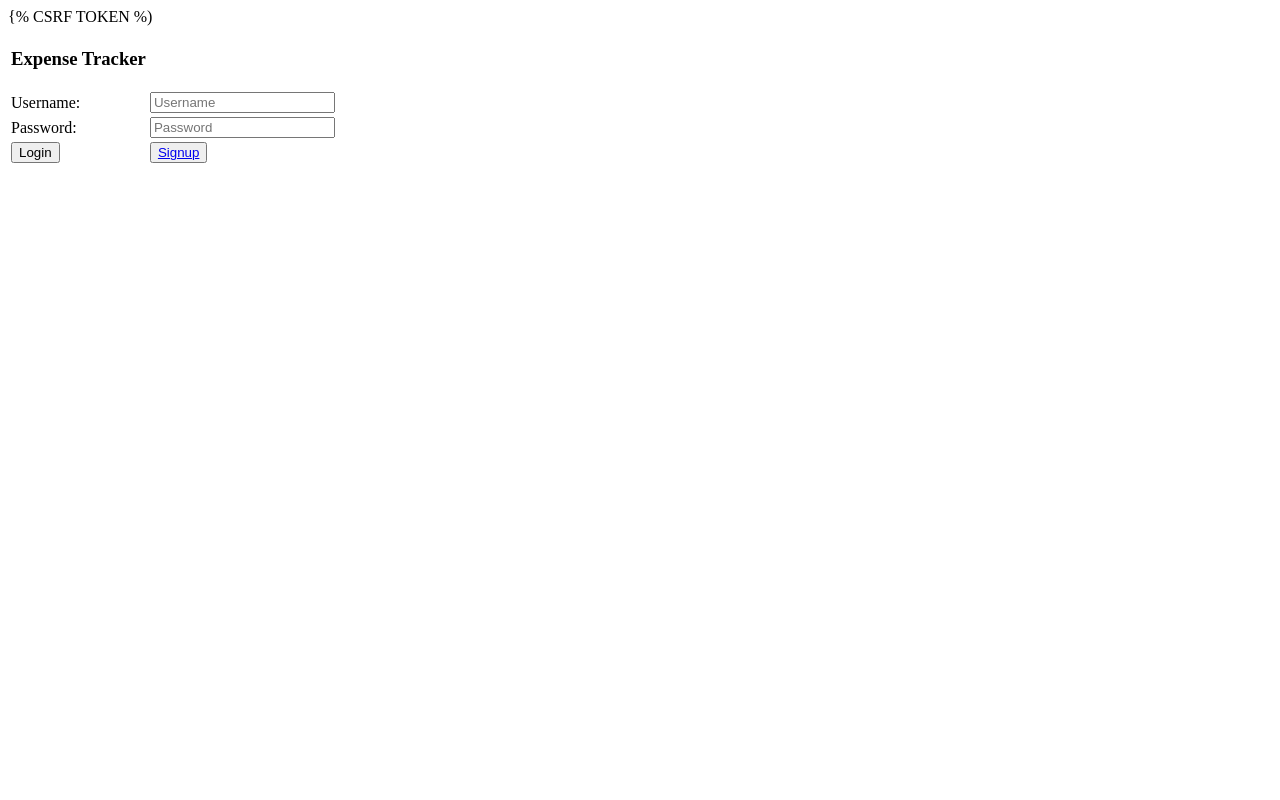
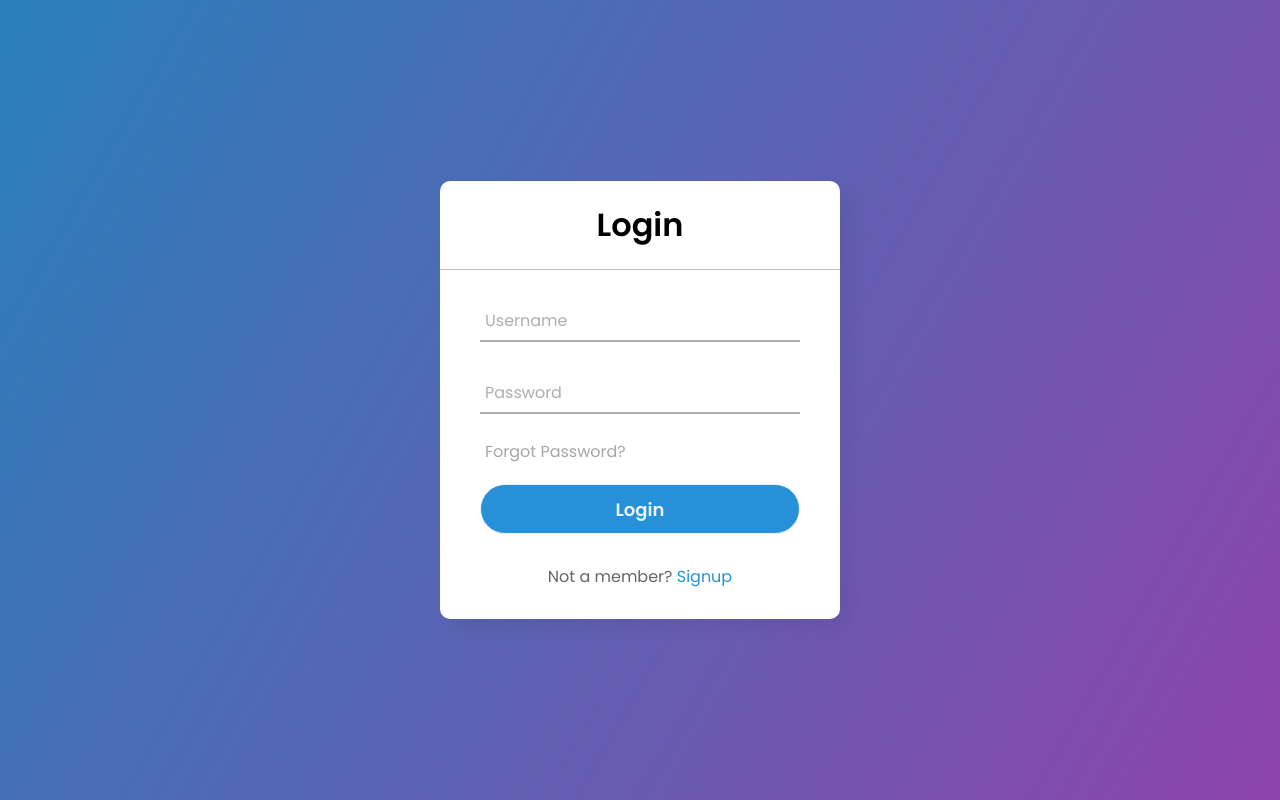
Before and after one commit to sushanmhrzn/Tracker, a Django app: page / in a window 1280 px wide. Run offline with Django 3.2, Linux system fonts and the light colour scheme.

Commit message:
UI in login

```diff
--- a/ExpenseTracker/ExpenseTracker/ExpenseTracker/settings.py
+++ b/ExpenseTracker/ExpenseTracker/ExpenseTracker/settings.py
@@ -9,7 +9,7 @@ https://docs.djangoproject.com/en/3.2/topics/settings/
 For the full list of settings and their values, see
 https://docs.djangoproject.com/en/3.2/ref/settings/
 """
-
+import os
 from pathlib import Path
 
 # Build paths inside the project like this: BASE_DIR / 'subdir'.
@@ -120,6 +120,9 @@ USE_TZ = True
 
 STATIC_URL = '/static/'
 
+STATICFILES_DIRS =(
+    os.path.join(BASE_DIR, 'static'),
+)
 # Default primary key field type
 # https://docs.djangoproject.com/en/3.2/ref/settings/#default-auto-field
 
--- a/ExpenseTracker/ExpenseTracker/ExpenseTracker/urls.py
+++ b/ExpenseTracker/ExpenseTracker/ExpenseTracker/urls.py
@@ -15,8 +15,10 @@ Including another URLconf
 """
 from django.contrib import admin
 from django.urls import path,include
-
+from django.contrib.staticfiles.urls import staticfiles_urlpatterns
 urlpatterns = [
     path('admin/', admin.site.urls),
     path('', include('ExpenseTrackerApp.urls',)),
 ]
+
+urlpatterns += staticfiles_urlpatterns()
--- a/ExpenseTracker/ExpenseTracker/ExpenseTrackerApp/templates/login.html
+++ b/ExpenseTracker/ExpenseTracker/ExpenseTrackerApp/templates/login.html
@@ -1,29 +1,31 @@
 <!DOCTYPE html>
-<html lang="en" xmlns="http://www.w3.org/1999/html">
-<head>
-    <meta charset="UTF-8">
-    <title>Login Info</title>
-</head>
-<body>
-<form method="post" action="home/">
-    {% CSRF TOKEN %)
-    <table border="0px">
-        <tr>
-            <td><h3 align="center">Expense Tracker</h3></td>
-        </tr>
-        <tr>
-            <td>Username:</td>
-            <td><input type="text" name="username" placeholder="Username"></br></td>
-        </tr>
-        <tr>
-            <td>Password:</td>
-            <td><input type="password" name="password" placeholder="Password"><br></td>
-        </tr>
-       <tr>
-           <td><input type="submit" value="Login"></td>
-           <td><button><a href="signup/">Signup</a></button> </td>
-       </tr>
-    </table>
-</form>
-</body>
+<html lang="en" dir="ltr">
+  <head>
+    <meta charset="utf-8">
+    <title>Login</title>
+    <link rel="stylesheet" href="/static/style.css">
+  </head>
+  <body>
+    <div class="center">
+      <h1>Login</h1>
+      <form method="post">
+        <div class="txt_field">
+          <input type="text" required>
+          <span></span>
+          <label>Username</label>
+        </div>
+        <div class="txt_field">
+          <input type="password" required>
+          <span></span>
+          <label>Password</label>
+        </div>
+        <div class="pass">Forgot Password?</div>
+        <input type="submit" value="Login">
+        <div class="signup_link">
+          Not a member? <a href="signup/">Signup</a>
+        </div>
+      </form>
+    </div>
+
+  </body>
 </html>
--- /dev/null
+++ b/ExpenseTracker/ExpenseTracker/static/style.css
@@ -0,0 +1,113 @@
+@import url('https://fonts.googleapis.com/css2?family=Noto+Sans:wght@700&family=Poppins:wght@400;500;600&display=swap');
+*{
+  margin: 0;
+  padding: 0;
+  box-sizing: border-box;
+  font-family: "Poppins", sans-serif;
+}
+body{
+  margin: 0;
+  padding: 0;
+  background: linear-gradient(120deg,#2980b9, #8e44ad);
+  height: 100vh;
+  overflow: hidden;
+}
+.center{
+  position: absolute;
+  top: 50%;
+  left: 50%;
+  transform: translate(-50%, -50%);
+  width: 400px;
+  background: white;
+  border-radius: 10px;
+  box-shadow: 10px 10px 15px rgba(0,0,0,0.05);
+}
+.center h1{
+  text-align: center;
+  padding: 20px 0;
+  border-bottom: 1px solid silver;
+}
+.center form{
+  padding: 0 40px;
+  box-sizing: border-box;
+}
+form .txt_field{
+  position: relative;
+  border-bottom: 2px solid #adadad;
+  margin: 30px 0;
+}
+.txt_field input{
+  width: 100%;
+  padding: 0 5px;
+  height: 40px;
+  font-size: 16px;
+  border: none;
+  background: none;
+  outline: none;
+}
+.txt_field label{
+  position: absolute;
+  top: 50%;
+  left: 5px;
+  color: #adadad;
+  transform: translateY(-50%);
+  font-size: 16px;
+  pointer-events: none;
+  transition: .5s;
+}
+.txt_field span::before{
+  content: '';
+  position: absolute;
+  top: 40px;
+  left: 0;
+  width: 0%;
+  height: 2px;
+  background: #2691d9;
+  transition: .5s;
+}
+.txt_field input:focus ~ label,
+.txt_field input:valid ~ label{
+  top: -5px;
+  color: #2691d9;
+}
+.txt_field input:focus ~ span::before,
+.txt_field input:valid ~ span::before{
+  width: 100%;
+}
+.pass{
+  margin: -5px 0 20px 5px;
+  color: #a6a6a6;
+  cursor: pointer;
+}
+.pass:hover{
+  text-decoration: underline;
+}
+input[type="submit"]{
+  width: 100%;
+  height: 50px;
+  border: 1px solid;
+  background: #2691d9;
+  border-radius: 25px;
+  font-size: 18px;
+  color: #e9f4fb;
+  font-weight: 700;
+  cursor: pointer;
+  outline: none;
+}
+input[type="submit"]:hover{
+  border-color: #2691d9;
+  transition: .5s;
+}
+.signup_link{
+  margin: 30px 0;
+  text-align: center;
+  font-size: 16px;
+  color: #666666;
+}
+.signup_link a{
+  color: #2691d9;
+  text-decoration: none;
+}
+.signup_link a:hover{
+  text-decoration: underline;
+}
```
